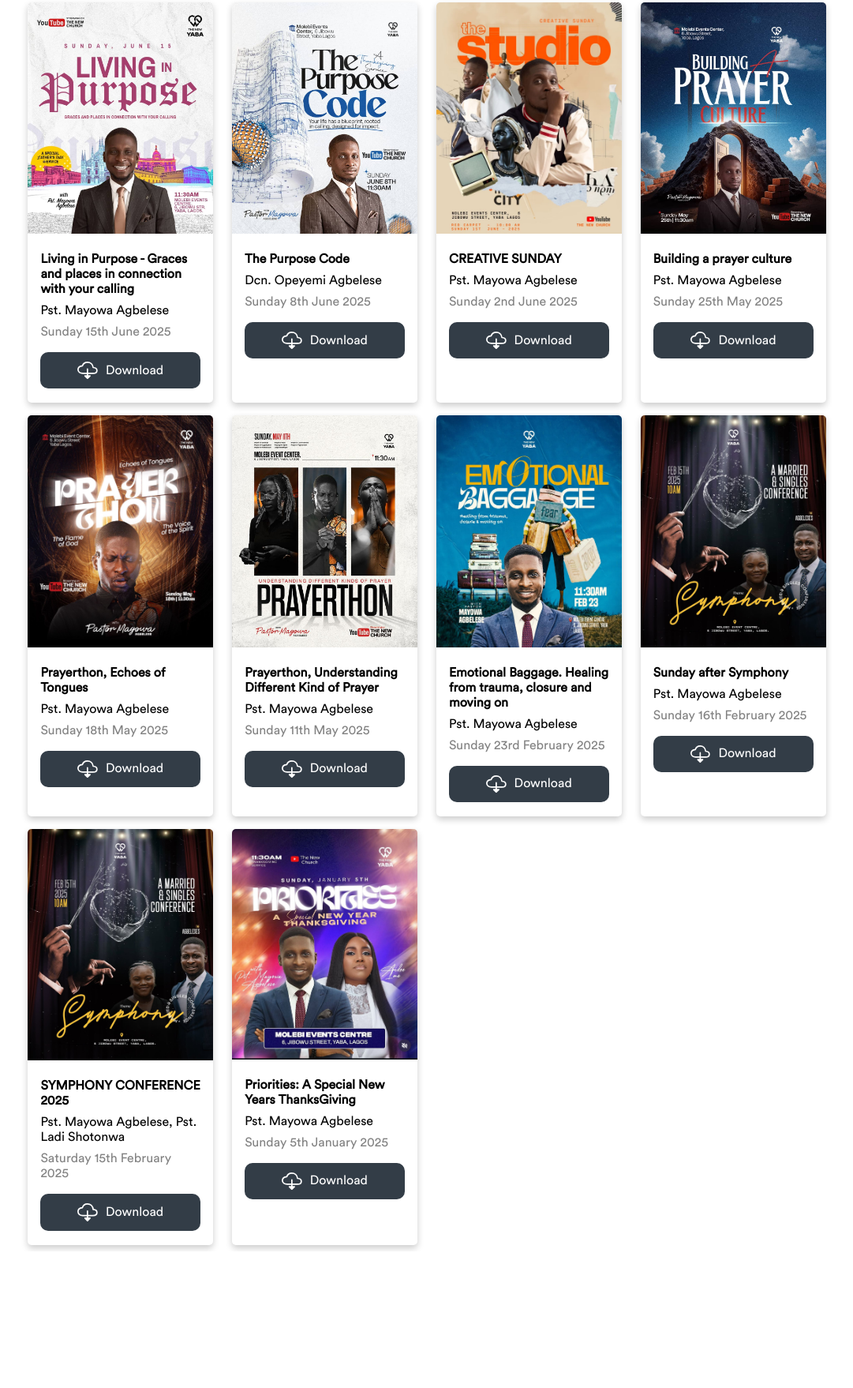
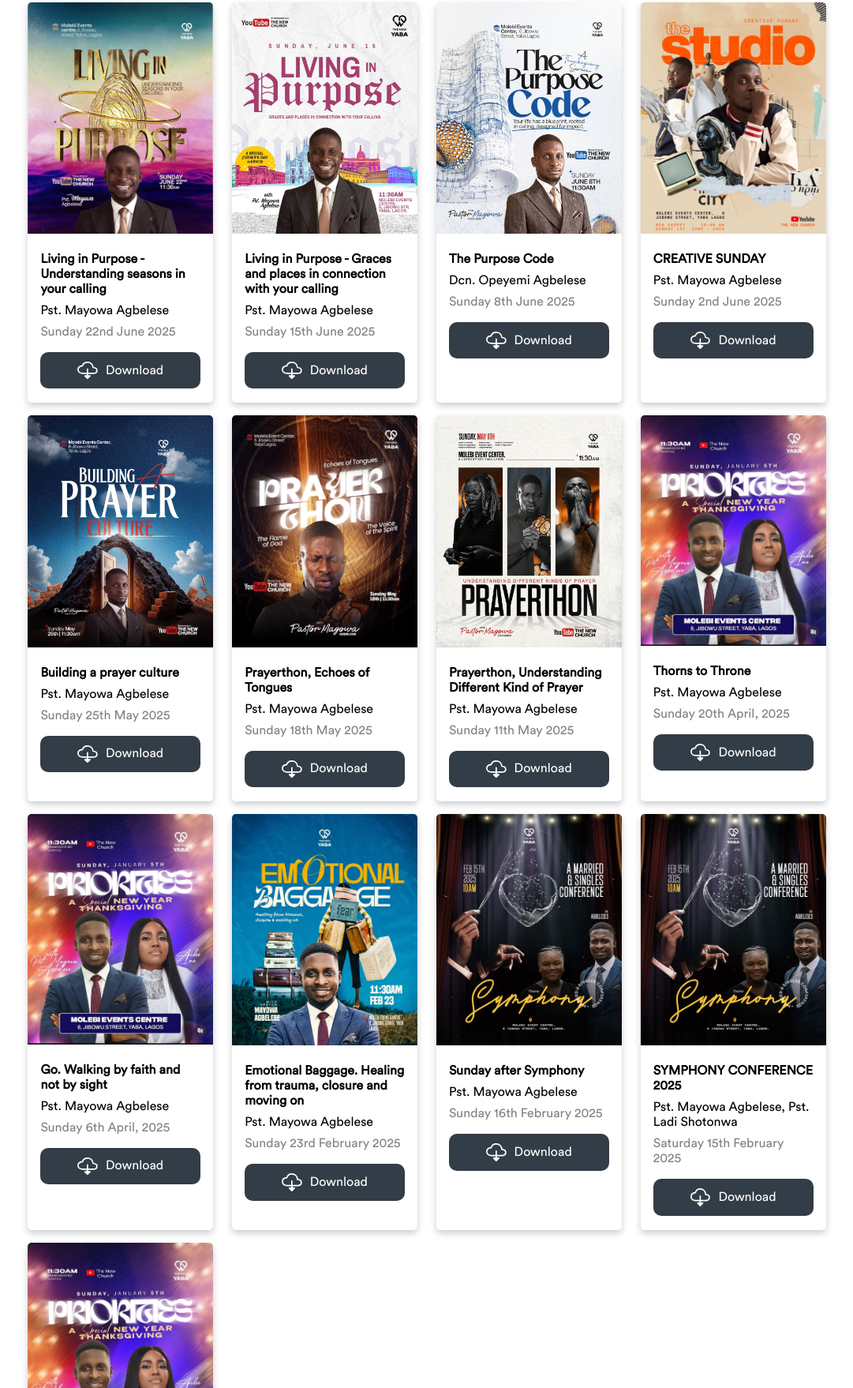
Before and after one commit to timtop/V2-Sermon-Portal, a Gatsby site: page /year25 in a window 1280 px wide. Shown: the part 365-2123 px from the top of the page at 79% size, without its empty margins (99-1180 px from the left). Before the commit the page ends 1950 px from the top, so only its background shows below. Built offline with nearby package versions, Linux system fonts and the light colour scheme; Gatsby itself is replaced by a stand-in of ours.

Commit message:
chore: added new sermon

```diff
--- a/src/pages/year25.js
+++ b/src/pages/year25.js
@@ -13,8 +13,17 @@ import bpray from "../images/twenty-twentyfive/buildprayer.jpg";
 import create from "../images/twenty-twentyfive/create.jpg";
 import tpc from "../images/twenty-twentyfive/tpc.jpg";
 import liv from "../images/twenty-twentyfive/liv-purpose.jpeg";
+import lip2 from "../images/twenty-twentyfive/lip2.jpg";
 
 const sermons = [
+  {
+    title: "Living in Purpose - Understanding seasons in your calling",
+    preacher: "Pst. Mayowa Agbelese",
+    date: "Sunday 22nd June 2025",
+    link: "https://drive.google.com/file/d/1xfyWdgdjV6Fcm_sKjJXk5gD26VsSnLwT/view?usp=sharing",
+    name: "Priorities - 22/06/25",
+    img: lip2,
+  },
   {
     title:
       "Living in Purpose - Graces and places in connection with your calling",
@@ -63,6 +72,22 @@ const sermons = [
     link: "https://drive.google.com/file/d/1igXIZ2T4LiQQIGj27YX_QCpVWQ0rHvmK/view?usp=drive_link",
     name: "Priorities - 11/05/25",
     img: pray,
+  },
+  {
+    title: "Thorns to Throne",
+    preacher: "Pst. Mayowa Agbelese",
+    date: "Sunday 20th April, 2025",
+    link: "https://drive.google.com/file/d/1-8Arm1me0PZLdME49WRD52lsNObdQTYL/view?usp=drive_link",
+    name: "Priorities - 22/06/25",
+    img: pri,
+  },
+  {
+    title: " Go. Walking by faith and not by sight",
+    preacher: "Pst. Mayowa Agbelese",
+    date: "Sunday 6th April, 2025",
+    link: "https://drive.google.com/file/d/12mp11OJlhq9U3JsVl90V30RRmxTedCYD/view?usp=drive_link",
+    name: "Priorities - 22/06/25",
+    img: pri,
   },
   {
     title: "Emotional Baggage. Healing from trauma, closure and moving on",
```
Also changed, not shown: src/images/twenty-twentyfive/lip2.jpg (added), 1 other file.
